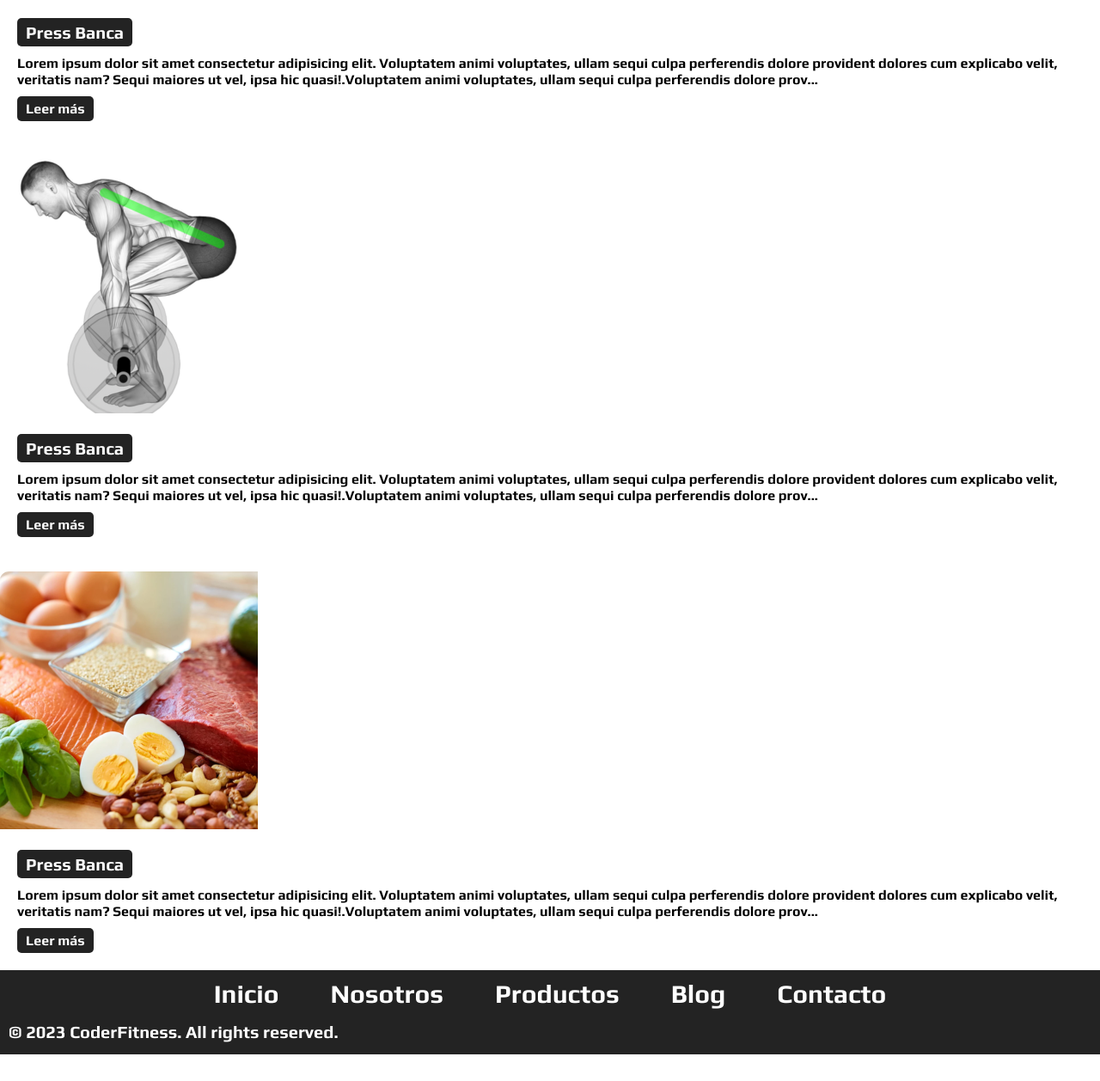
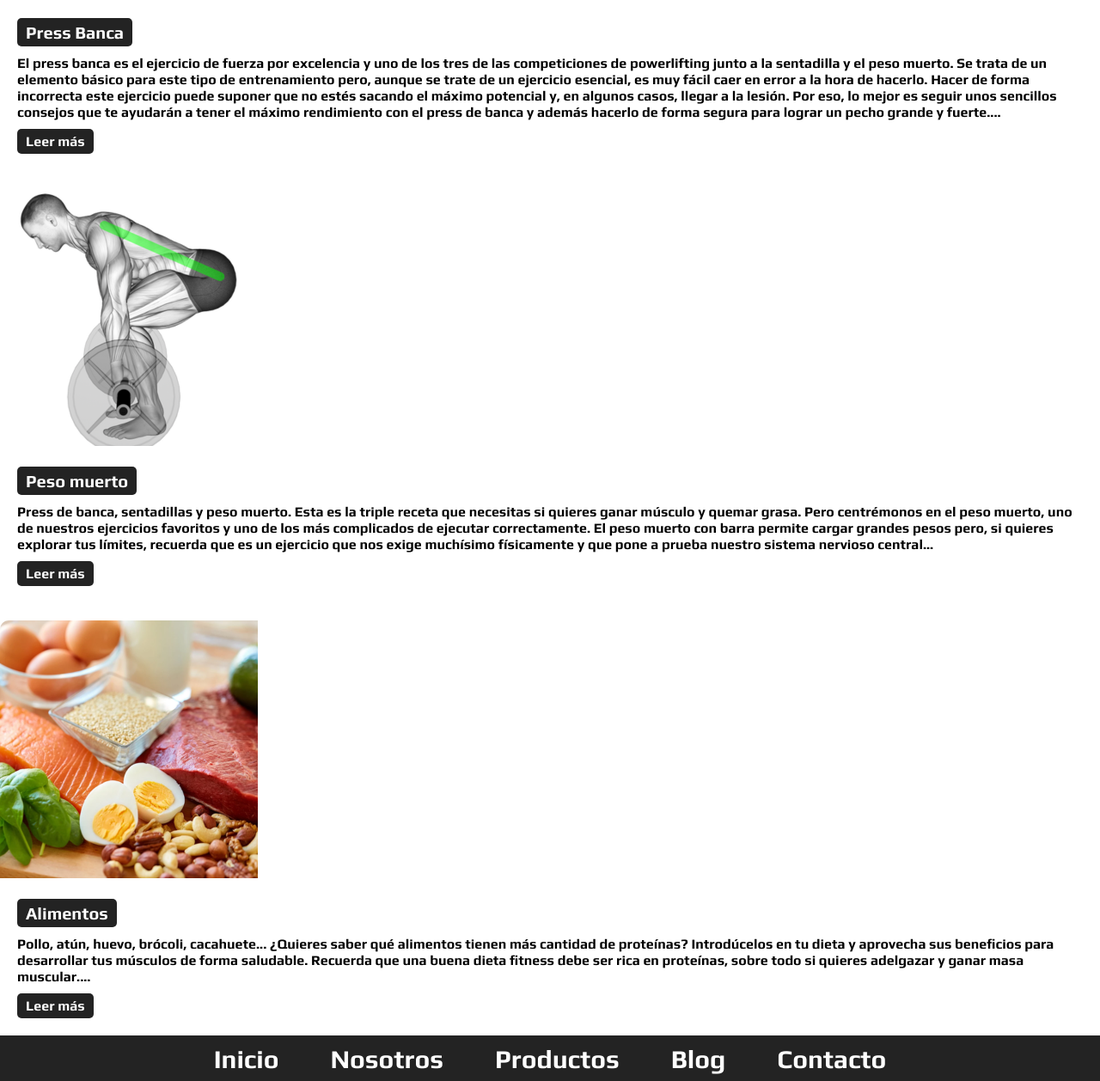
Before and after one commit to FranciscoAllende/PF-Allende, a plain HTML site: page pages/blog.html in a window 1280 px wide. Shown: the part 601-1859 px from the top of the page at 86% size. Before the commit the page ends 1828 px from the top, so only its background shows below. Drawn offline with Linux system fonts and the light colour scheme.

Commit message:
Borré líneas de código que estaban vacías

```diff
--- a/pages/blog.html
+++ b/pages/blog.html
@@ -32,7 +32,6 @@
     </div>
 </header>
 <!--- Termina el header --->
-
 <!--- Main --->
 <main>
     <div class="titulo-blog">
@@ -40,7 +39,6 @@
     </div>
 
     <section class="contenedor-blog">
-
         <!--- En construcción!
         <div class="indice">
             <a href="#articulo1">Artículo 1</a>
@@ -48,14 +46,13 @@
             <a href="#articulo3">Artículo 3</a>
         </div>
         ---->
-
         <div class="blog-card">
             <div class="image">
                 <img src="../assets/pressbanca.png" alt="imagen 1">
             </div>
             <div class="content-blog">
                 <h4><a href="#">Press Banca</a></h4>
-                <p>Lorem ipsum dolor sit amet consectetur adipisicing elit. Voluptatem animi voluptates, ullam sequi culpa perferendis dolore provident dolores cum explicabo velit, veritatis nam? Sequi maiores ut vel, ipsa hic quasi!.Voluptatem animi voluptates, ullam sequi culpa perferendis dolore prov...</p>
+                <p>El press banca es el ejercicio de fuerza por excelencia y uno de los tres de las competiciones de powerlifting junto a la sentadilla y el peso muerto. Se trata de un elemento básico para este tipo de entrenamiento pero, aunque se trate de un ejercicio esencial, es muy fácil caer en error a la hora de hacerlo. Hacer de forma incorrecta este ejercicio puede suponer que no estés sacando el máximo potencial y, en algunos casos, llegar a la lesión. Por eso, lo mejor es seguir unos sencillos consejos que te ayudarán a tener el máximo rendimiento con el press de banca y además hacerlo de forma segura para lograr un pecho grande y fuerte....</p>
                 <a href="#">Leer más</a>
             </div>
         </div>
@@ -65,8 +62,8 @@
                 <img src="../assets/pesomuerto.png" alt="imagen 1">
             </div>
             <div class="content-blog">
-                <h4><a href="#">Press Banca</a></h4>
-                <p>Lorem ipsum dolor sit amet consectetur adipisicing elit. Voluptatem animi voluptates, ullam sequi culpa perferendis dolore provident dolores cum explicabo velit, veritatis nam? Sequi maiores ut vel, ipsa hic quasi!.Voluptatem animi voluptates, ullam sequi culpa perferendis dolore prov...</p>
+                <h4><a href="#">Peso muerto</a></h4>
+                <p>Press de banca, sentadillas y peso muerto. Esta es la triple receta que necesitas si quieres ganar músculo y quemar grasa. Pero centrémonos en el peso muerto, uno de nuestros ejercicios favoritos y uno de los más complicados de ejecutar correctamente. El peso muerto con barra permite cargar grandes pesos pero, si quieres explorar tus límites, recuerda que es un ejercicio que nos exige muchísimo físicamente y que pone a prueba nuestro sistema nervioso central...</p>
                 <a href="#">Leer más</a>
             </div>
         </div>
@@ -76,38 +73,13 @@
                 <img src="../assets/alimento.png" alt="imagen 1">
             </div>
             <div class="content-blog">
-                <h4><a href="#">Press Banca</a></h4>
-                <p>Lorem ipsum dolor sit amet consectetur adipisicing elit. Voluptatem animi voluptates, ullam sequi culpa perferendis dolore provident dolores cum explicabo velit, veritatis nam? Sequi maiores ut vel, ipsa hic quasi!.Voluptatem animi voluptates, ullam sequi culpa perferendis dolore prov...</p>
+                <h4><a href="#">Alimentos</a></h4>
+                <p>Pollo, atún, huevo, brócoli, cacahuete... ¿Quieres saber qué alimentos tienen más cantidad de proteínas? Introdúcelos en tu dieta y aprovecha sus beneficios para desarrollar tus músculos de forma saludable. Recuerda que una buena dieta fitness debe ser rica en proteínas, sobre todo si quieres adelgazar y ganar masa muscular....</p>
                 <a href="#">Leer más</a>
             </div>
         </div>
-
-
-
-
-
-
-
-
-
-
-
-
-
-
-
-
-
-
-
-
-
-
 </main>
 <!--- Termina el Main --->
-
-
-
 <!---Empieza el footer--->
 <footer class="footer">
     <div class="footer-content">
```
Also changed, not shown: index.html (+0 -7 lines), pages/contacto.html (+0 -4 lines), pages/nosotros.html (+7 -9 lines), pages/productos.html (+0 -2 lines), css/style.css (line endings or trailing spaces).
